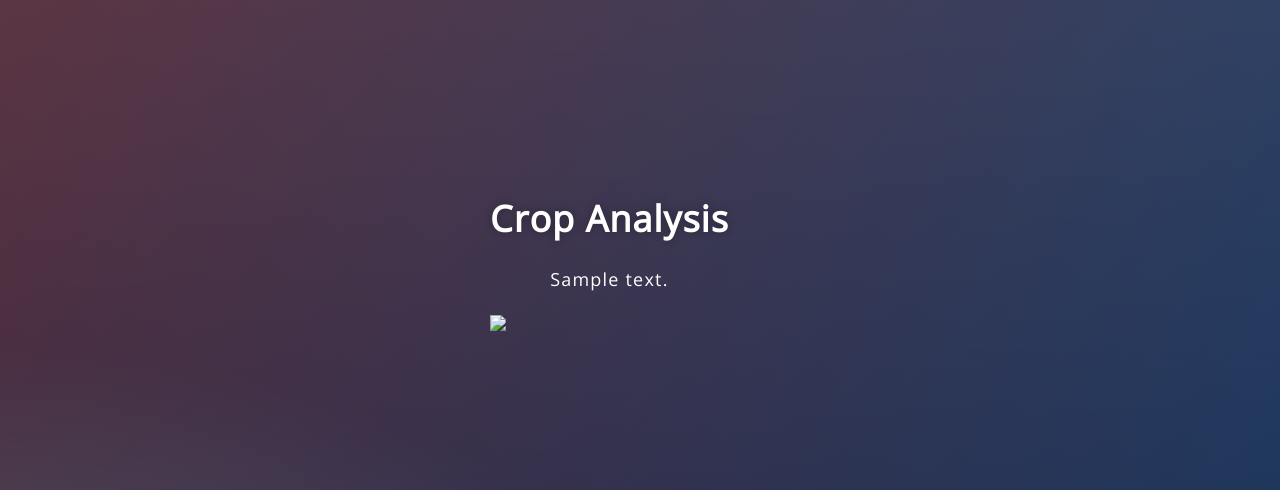
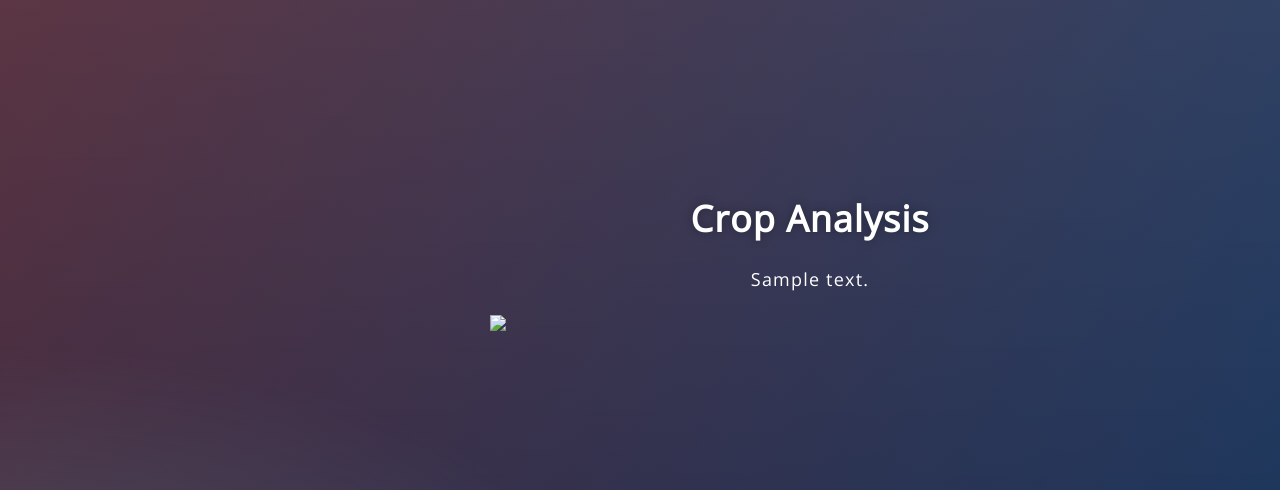
Before and after one commit to harshagarg09/Crop_Prediction_webApp, a Flask app: template templates/prediction.html in a window 1280 px wide. Shown: the top 490 px of the page. Run offline with Flask 2, Linux system fonts and the light colour scheme; the template is opened without the code that fills it: most values are stand-ins (such as "Sample title", 1, 10 or a date in 2020).

Commit message:
Update style_pred.css

```diff
--- a/static/css/style_pred.css
+++ b/static/css/style_pred.css
@@ -35,6 +35,8 @@ body {
 	top: 40%;
 	left: 50%;
 	margin: -150px 0 0 -150px;
+	width: 50%;
+
 
 }
 
```
